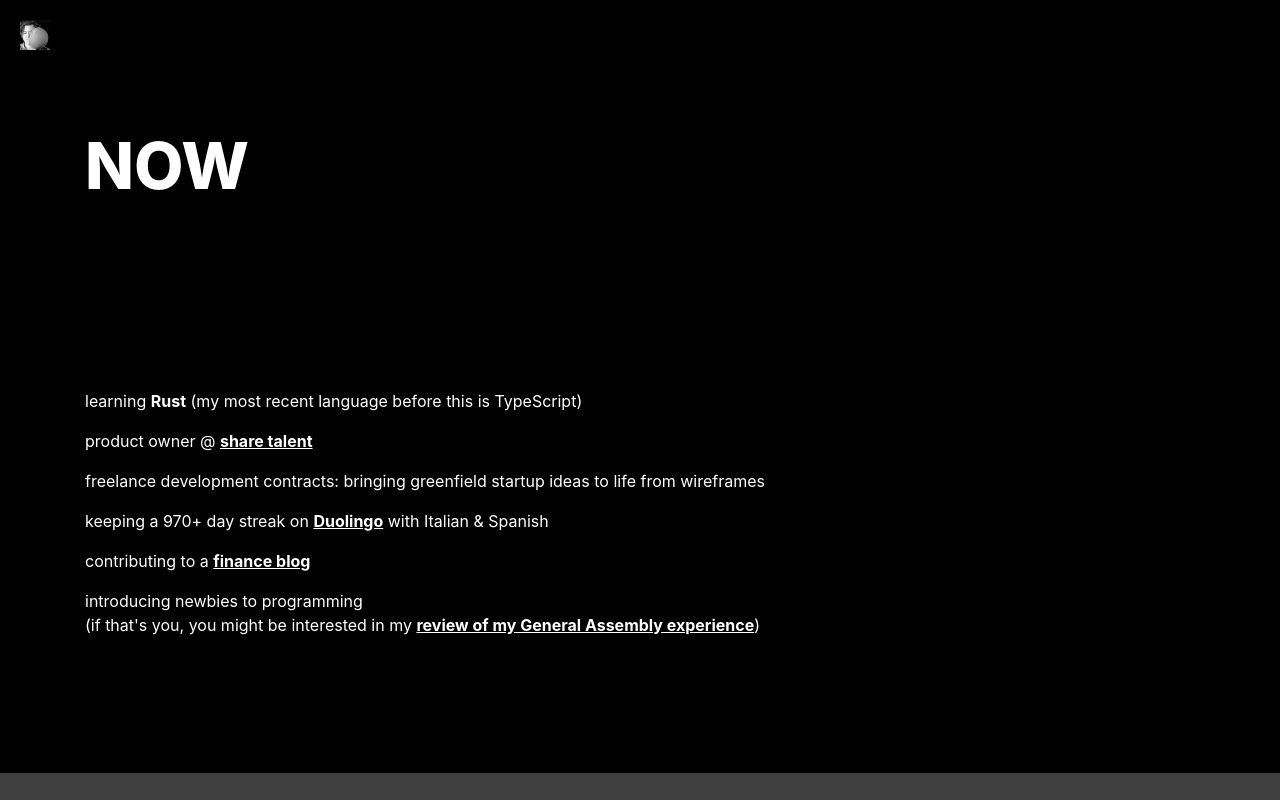
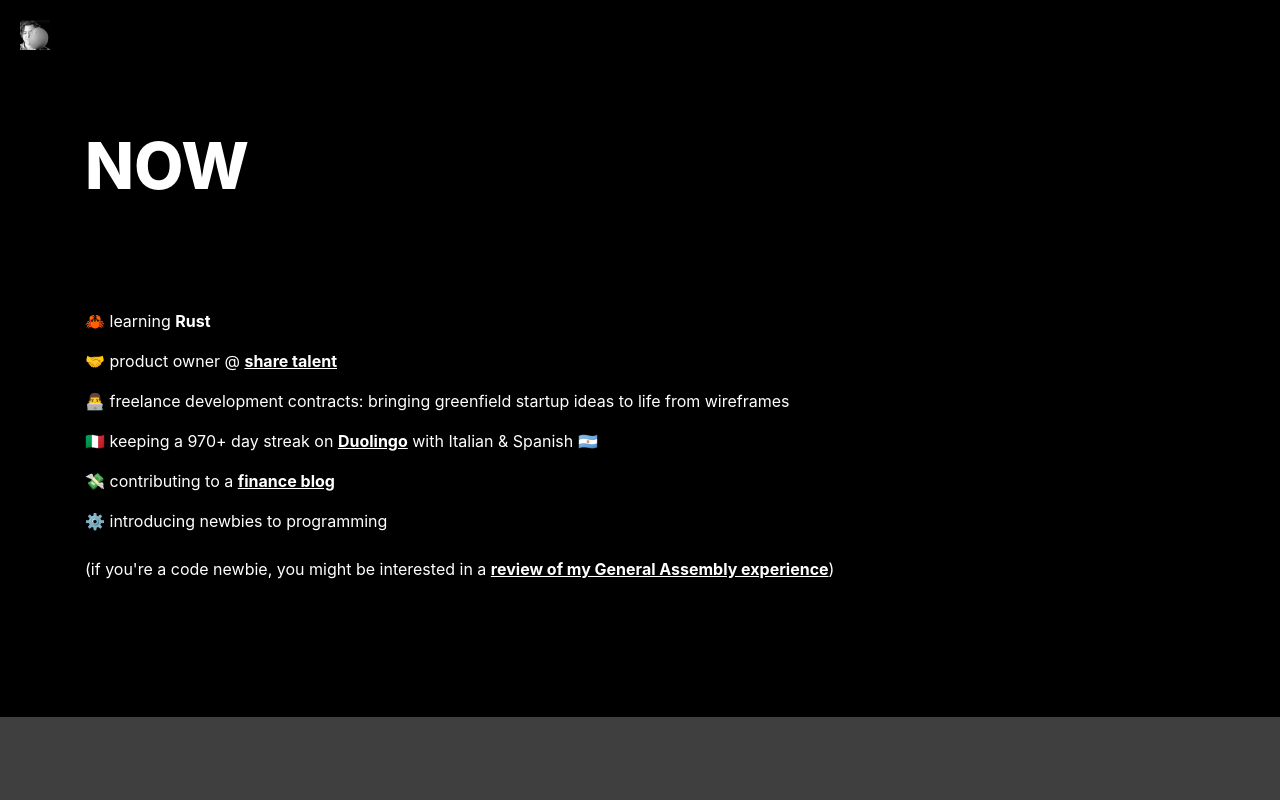
Before and after one commit to DeeterCesler/personal-site, a React (Create React App) app: page /now in a window 1280 px wide. Built offline with nearby package versions, Linux system fonts and the light colour scheme.

Commit message:
update /now, add emojis, improve formatting

```diff
--- a/src/Now.jsx
+++ b/src/Now.jsx
@@ -5,14 +5,19 @@ const Now = () => {
         <div className="home">
             <div className="container">
                 <h1 className="header">NOW</h1>
-                <div className="spacer"/>
+                <div className="mini-spacer"/>
+                <div className="mini-spacer"/>
+                <div className="mini-spacer"/>
                 <div className="main-text">
-                    <p className="now-text">learning <strong>Rust</strong> (my most recent language before this is TypeScript)</p>
-                    <p className="now-text">product owner @ <a className="white" href="https://sharetalent.co/">share talent</a></p>
-                    <p className="now-text">freelance development contracts: bringing greenfield startup ideas to life from wireframes</p>
-                    <p className="now-text">keeping a 970+ day streak on <a className="white" href="https://www.duolingo.com/profile/Deeter">Duolingo</a> with Italian &#38; Spanish</p>
-                    <p className="now-text">contributing to a <a className="white" href="https://notyourdadsfinance.com">finance blog</a></p>
-                    <p className="now-text">introducing newbies to programming <br/>(if that's you, you might be interested in my <a className="white" href="https://www.youtube.com/watch?v=QKXwNPkQeWA&lc=UgxJoW2T0M-_U6V9BhF4AaABAg.9SeSSJyfTQw9Y25tlLcT0f&ab_channel=DeeterCesler">review of my General Assembly experience</a>)</p>
+                    <p className="now-text">🦀 learning <strong>Rust</strong></p>
+                    <p className="now-text">🤝 product owner @ <a className="white" href="https://sharetalent.co/">share talent</a></p>
+                    <p className="now-text">👨‍💻 freelance development contracts: bringing greenfield startup ideas to life from wireframes</p>
+                    <p className="now-text">🇮🇹 keeping a 970+ day streak on <a className="white" href="https://www.duolingo.com/profile/Deeter">Duolingo</a> with Italian &#38; Spanish 🇦🇷</p>
+                    <p className="now-text">💸 contributing to a <a className="white" href="https://notyourdadsfinance.com">finance blog</a></p>
+                    <p className="now-text">⚙️ introducing newbies to programming
+                    <br/>
+                    <br/>
+                    (if you're a code newbie, you might be interested in a <a className="white" href="https://www.youtube.com/watch?v=QKXwNPkQeWA&lc=UgxJoW2T0M-_U6V9BhF4AaABAg.9SeSSJyfTQw9Y25tlLcT0f&ab_channel=DeeterCesler">review of my General Assembly experience</a>)</p>
                     <br/>
                 </div>
                 <div className="mini-spacer"/>
```
